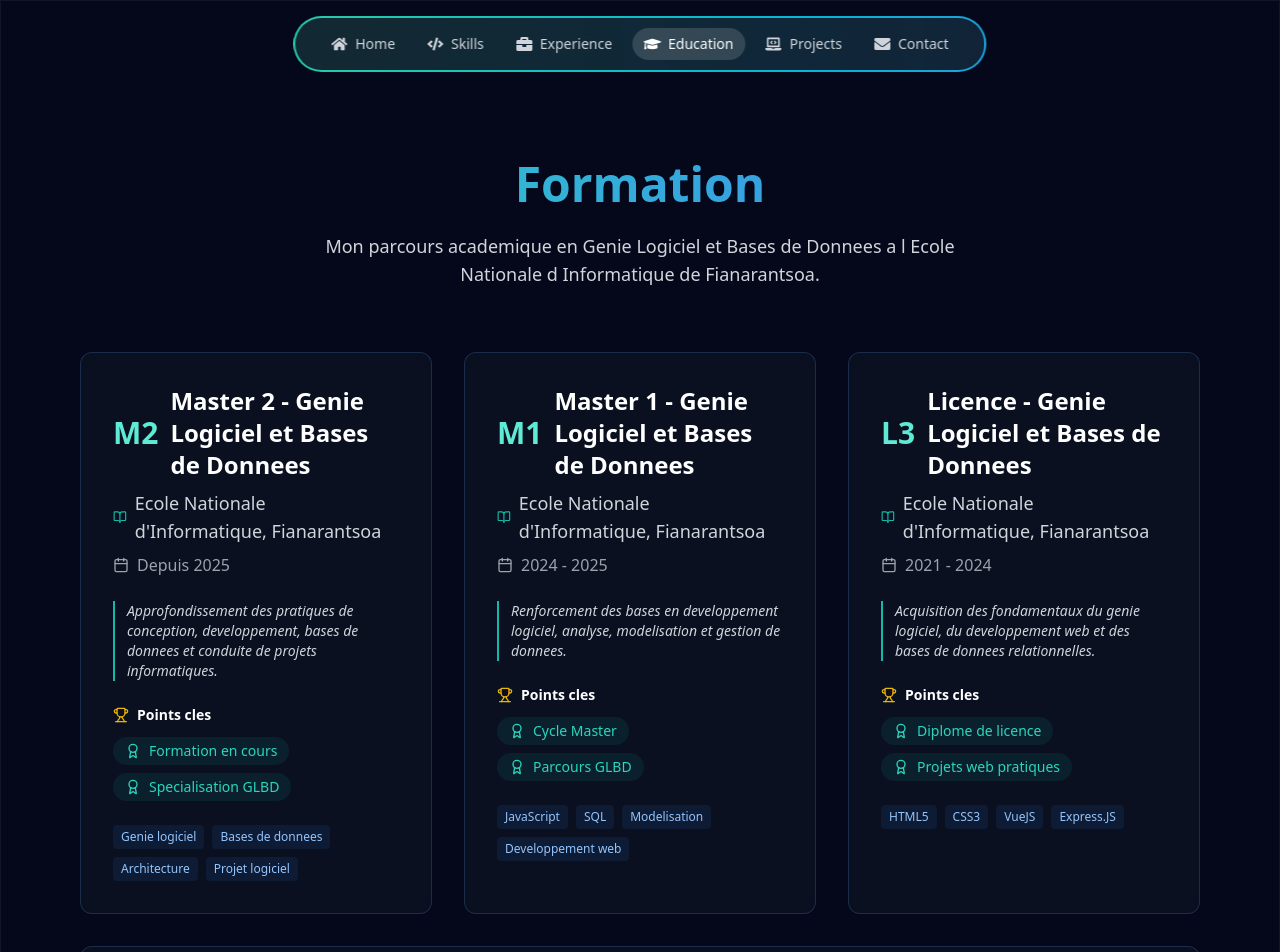
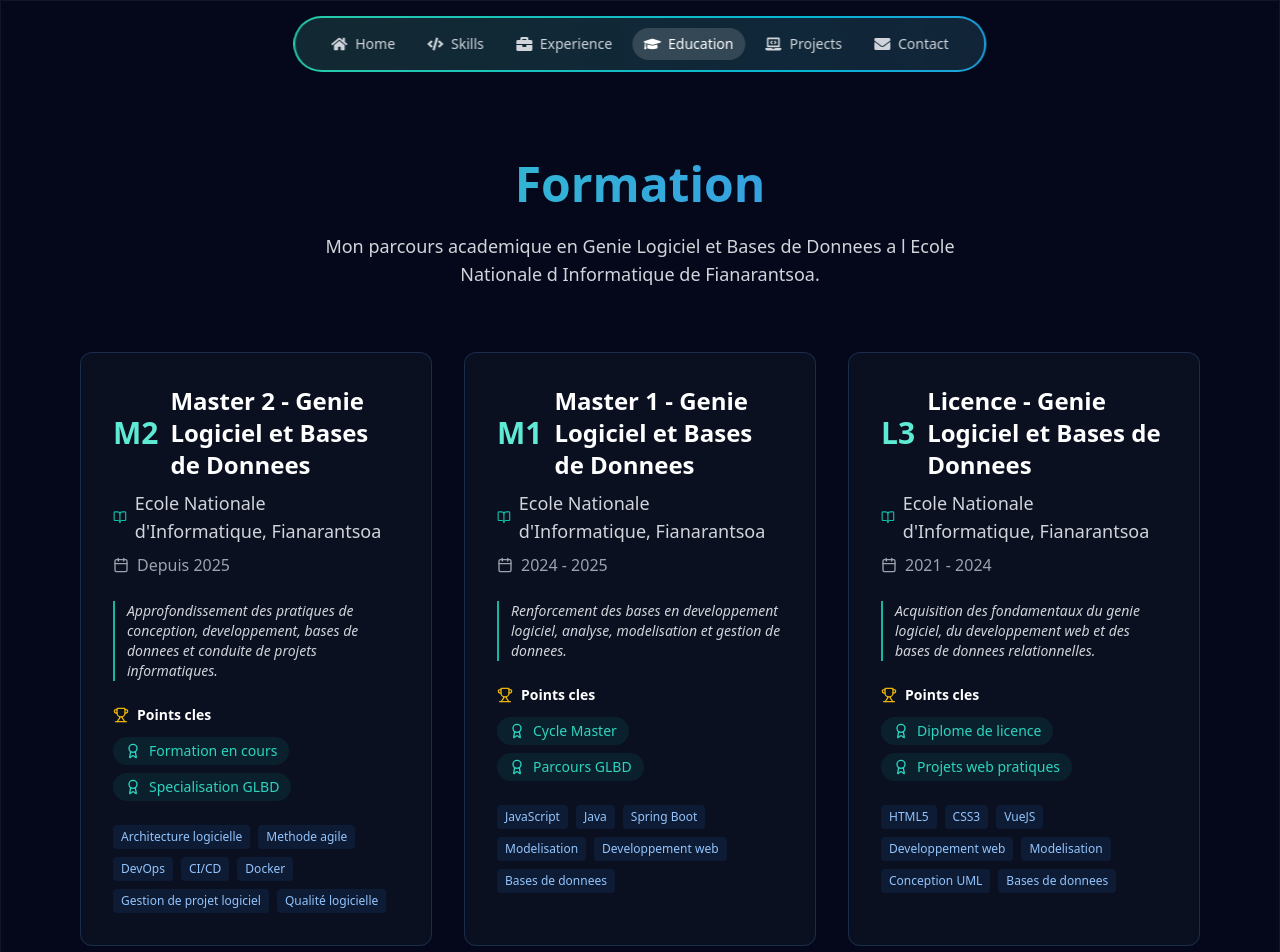
Before and after one commit to KennyU13/KennyU13.github.io, a React (Vite) app: page /education in a window 1280 px wide. Shown: the top 952 px of the page. Built offline with nearby package versions, Linux system fonts and the light colour scheme.

Commit message:
Update education skills

```diff
--- a/src/pages/Education/Education.jsx
+++ b/src/pages/Education/Education.jsx
@@ -13,7 +13,7 @@ const EducationSection = () => {
       mascot: "M2",
       year: "Depuis 2025",
       achievements: ["Formation en cours", "Specialisation GLBD"],
-      skills: ["Genie logiciel", "Bases de donnees", "Architecture", "Projet logiciel"],
+      skills: ["Architecture logicielle", "Methode agile", "DevOps", "CI/CD", "Docker", "Gestion de projet logiciel", "Qualité logicielle"],
       description:
         "Approfondissement des pratiques de conception, developpement, bases de donnees et conduite de projets informatiques.",
     },
@@ -23,7 +23,7 @@ const EducationSection = () => {
       mascot: "M1",
       year: "2024 - 2025",
       achievements: ["Cycle Master", "Parcours GLBD"],
-      skills: ["JavaScript", "SQL", "Modelisation", "Developpement web"],
+      skills: ["JavaScript", "Java", "Spring Boot", "Modelisation", "Developpement web", "Bases de donnees"],
       description:
         "Renforcement des bases en developpement logiciel, analyse, modelisation et gestion de donnees.",
     },
@@ -33,7 +33,7 @@ const EducationSection = () => {
       mascot: "L3",
       year: "2021 - 2024",
       achievements: ["Diplome de licence", "Projets web pratiques"],
-      skills: ["HTML5", "CSS3", "VueJS", "Express.JS"],
+      skills: ["HTML5", "CSS3", "VueJS", "Developpement web", "Modelisation", "Conception UML", "Bases de donnees"],
       description:
         "Acquisition des fondamentaux du genie logiciel, du developpement web et des bases de donnees relationnelles.",
     },
```
